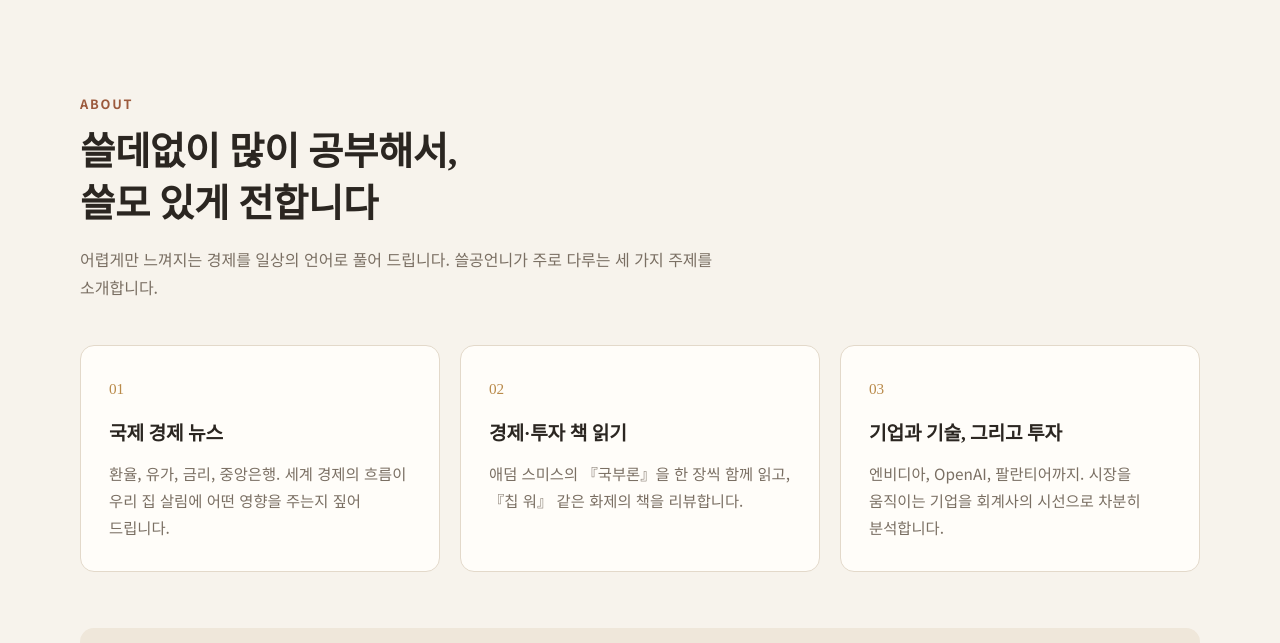
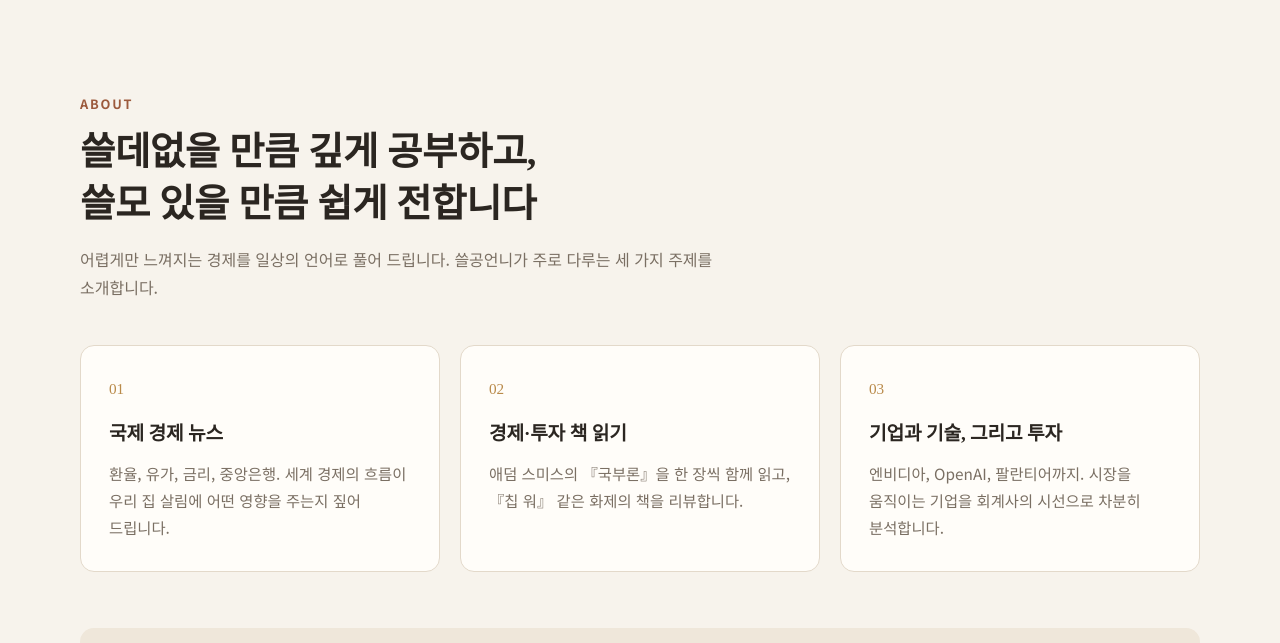
Before and after one commit to passion-econclass/passion-econclass.github.io, a plain HTML site: page index.html in a window 1280 px wide. Shown: the part 880-1523 px from the top of the page. Drawn offline with Linux system fonts and the light colour scheme.

```diff
--- a/index.html
+++ b/index.html
@@ -328,7 +328,7 @@ footer a:hover{color:var(--ink)}
   <div class="wrap">
     <div class="sec-head reveal">
       <span class="label">ABOUT</span>
-      <h2 class="sec-title serif">쓸데없이 많이 공부해서,<br>쓸모 있게 전합니다</h2>
+      <h2 class="sec-title serif">쓸데없을 만큼 깊게 공부하고,<br>쓸모 있을 만큼 쉽게 전합니다</h2>
       <p class="sec-sub">어렵게만 느껴지는 경제를 일상의 언어로 풀어 드립니다. 쓸공언니가 주로 다루는 세 가지 주제를 소개합니다.</p>
     </div>
     <div class="pillars">
```
Also changed, not shown: 1 other file.
